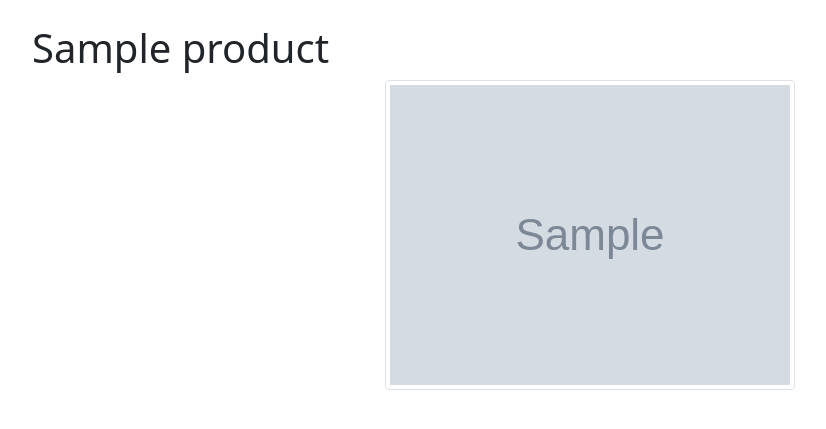
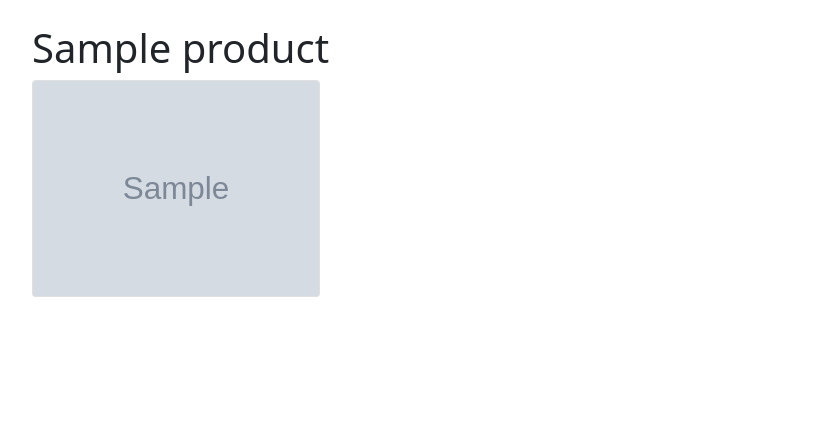
Before and after one commit to sa-y-an/ims2, a Django app: a page that uses templates/frontend/inventory.html in a window 1280 px wide. Shown: the part 56-485 px from the top of the page, without its empty margins (50-876 px from the left). Run offline with Django 4.2, Linux system fonts and the light colour scheme; tables that the repository leaves empty hold one stand-in row (values such as "Sample post"); grey boxes marked "Sample" are stand-in pictures.

Commit message:
inventory

```diff
--- a/templates/frontend/inventory.html
+++ b/templates/frontend/inventory.html
@@ -6,14 +6,10 @@
             {{data.product.title}}
         </h1>
 
-        <div class="text-center">
-            <img src="{{data.product.image.url}}" class="img-thumbnail" alt="Responsive image">
-          </div>
+        <div class="card" style="width: 18rem;">
+            <img class="card-img-top" src="{{data.product.image.url}}" alt="Card image cap">
 
-
-
-
-
+        </div>
 
     {% endblock %}
 </div>
```
